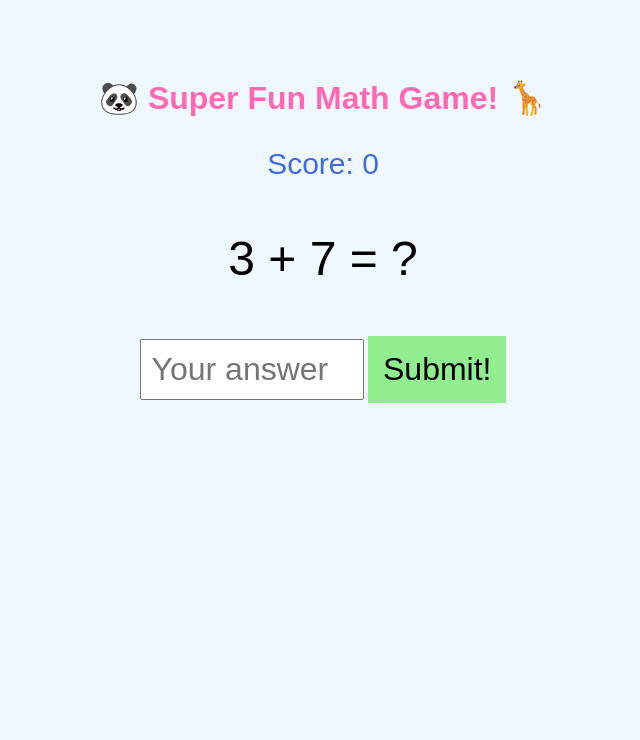
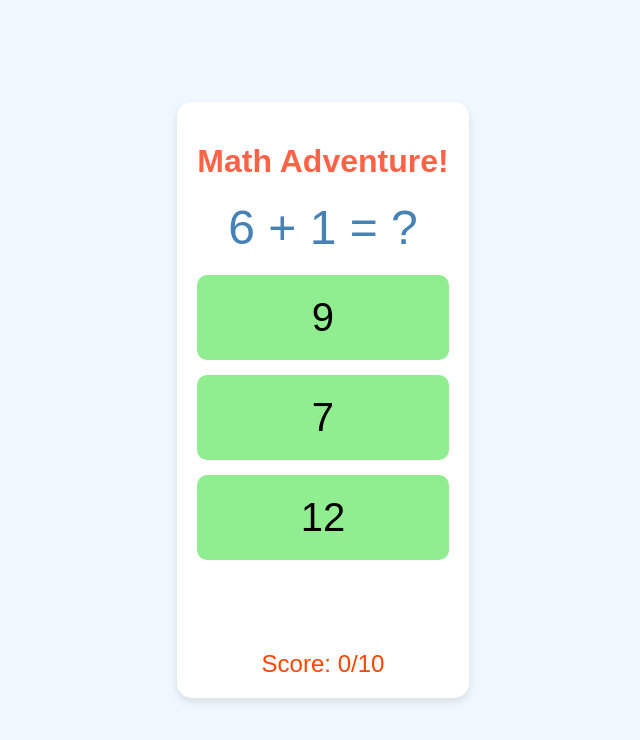
Before and after one commit to WillyMammoth6/MathIsFun, a plain HTML site: page index.html in a window 1280 px wide. Shown: the whole page, without its empty margins (317-957 px from the left). Drawn offline with Linux system fonts and the light colour scheme.

Commit message:
Update index.html

```diff
--- a/index.html
+++ b/index.html
@@ -3,51 +3,193 @@
 <head>
     <meta charset="UTF-8">
     <meta name="viewport" content="width=device-width, initial-scale=1.0">
-    <title>Fun Math Game for Kids!</title>
+    <title>Fun Math Game for Kids</title>
     <style>
-        body { font-family: Arial, sans-serif; text-align: center; background: #f0f8ff; padding: 50px; }
-        h1 { color: #ff69b4; }
-        #question { font-size: 48px; margin: 50px; }
-        input { font-size: 32px; padding: 10px; width: 200px; }
-        button { font-size: 32px; padding: 15px; background: #90ee90; border: none; cursor: pointer; }
-        #feedback { font-size: 40px; margin: 30px; }
-        #score { font-size: 30px; color: #4169e1; }
+        body {
+            font-family: Arial, sans-serif;
+            background-color: #f0f8ff;
+            display: flex;
+            justify-content: center;
+            align-items: center;
+            height: 100vh;
+            margin: 0;
+            color: #333;
+            text-align: center;
+        }
+        #game-container {
+            max-width: 90%;
+            padding: 20px;
+            background-color: #fff;
+            border-radius: 15px;
+            box-shadow: 0 4px 8px rgba(0,0,0,0.1);
+        }
+        h1 {
+            font-size: 2em;
+            color: #ff6347;
+            margin-bottom: 20px;
+        }
+        #problem {
+            font-size: 3em;
+            margin: 20px 0;
+            color: #4682b4;
+        }
+        #options {
+            display: flex;
+            flex-direction: column;
+            gap: 15px;
+        }
+        .option-btn {
+            font-size: 2.5em;
+            padding: 20px;
+            background-color: #90ee90;
+            border: none;
+            border-radius: 10px;
+            cursor: pointer;
+            transition: background-color 0.3s;
+            width: 100%;
+            max-width: 300px;
+            margin: 0 auto;
+        }
+        .option-btn:hover {
+            background-color: #32cd32;
+        }
+        #feedback {
+            font-size: 2em;
+            margin: 20px 0;
+            height: 50px;
+        }
+        #score {
+            font-size: 1.5em;
+            color: #ff4500;
+        }
+        #restart {
+            display: none;
+            font-size: 1.5em;
+            padding: 10px 20px;
+            background-color: #ffd700;
+            border: none;
+            border-radius: 10px;
+            cursor: pointer;
+            margin-top: 20px;
+        }
+        #restart:hover {
+            background-color: #ffc400;
+        }
+        /* Mobile-specific adjustments */
+        @media (max-width: 600px) {
+            h1 { font-size: 1.5em; }
+            #problem { font-size: 2.5em; }
+            .option-btn { font-size: 2em; padding: 15px; }
+            #feedback { font-size: 1.5em; }
+            #score { font-size: 1.2em; }
+        }
     </style>
 </head>
 <body>
-    <h1>🐼 Super Fun Math Game! 🦒</h1>
-    <p id="score">Score: 0</p>
-    <div id="question"></div>
-    <input type="number" id="answer" placeholder="Your answer">
-    <button onclick="checkAnswer()">Submit!</button>
-    <div id="feedback"></div>
+    <div id="game-container">
+        <h1>Math Adventure!</h1>
+        <div id="problem"></div>
+        <div id="options"></div>
+        <div id="feedback"></div>
+        <div id="score">Score: 0/10</div>
+        <button id="restart">Play Again!</button>
+    </div>
 
     <script>
+        let currentQuestion = 0;
         let score = 0;
-        let num1, num2, correctAnswer;
+        const totalQuestions = 10;
 
-        function newQuestion() {
-            num1 = Math.floor(Math.random() * 10) + 1;  // Change to higher for harder
-            num2 = Math.floor(Math.random() * 10) + 1;
-            correctAnswer = num1 + num2;  // Change to - * / for other operations
-            document.getElementById('question').innerText = `${num1} + ${num2} = ?`;
-            document.getElementById('answer').value = '';
-            document.getElementById('feedback').innerText = '';
+        function generateProblem() {
+            const isAddition = Math.random() < 0.5;
+            const a = Math.floor(Math.random() * 10);
+            let b = Math.floor(Math.random() * 10);
+            let correctAnswer;
+
+            if (isAddition) {
+                correctAnswer = a + b;
+                return { problem: `${a} + ${b} = ?`, correct: correctAnswer, isAddition: true };
+            } else {
+                // Ensure a >= b for non-negative result
+                if (b > a) [a, b] = [b, a]; // Swap if needed
+                correctAnswer = a - b;
+                return { problem: `${a} - ${b} = ?`, correct: correctAnswer, isAddition: false };
+            }
         }
 
-        function checkAnswer() {
-            let userAnswer = parseInt(document.getElementById('answer').value);
-            if (userAnswer === correctAnswer) {
-                document.getElementById('feedback').innerText = '🎉 Correct! Great job!';
-                score++;
-            } else {
-                document.getElementById('feedback').innerText = `😅 Oops! The answer is ${correctAnswer}. Try again!`;
+        function getWrongAnswers(correct, isAddition) {
+            const wrongs = new Set();
+            while (wrongs.size < 2) {
+                let wrong = Math.floor(Math.random() * (isAddition ? 19 : 10)); // Addition up to 18, subtraction 0-9
+                if (wrong !== correct) wrongs.add(wrong);
             }
-            document.getElementById('score').innerText = `Score: ${score}`;
-            setTimeout(newQuestion, 2000);  // New question after 2 seconds
+            return Array.from(wrongs);
         }
 
-        newQuestion();  // Start the game
+        function shuffle(array) {
+            for (let i = array.length - 1; i > 0; i--) {
+                const j = Math.floor(Math.random() * (i + 1));
+                [array[i], array[j]] = [array[j], array[i]];
+            }
+            return array;
+        }
+
+        function displayQuestion() {
+            if (currentQuestion >= totalQuestions) {
+                document.getElementById('problem').innerText = 'Game Over!';
+                document.getElementById('options').innerHTML = '';
+                document.getElementById('feedback').innerText = `You got ${score} out of ${totalQuestions}! 🎉`;
+                document.getElementById('restart').style.display = 'block';
+                return;
+            }
+
+            const { problem, correct, isAddition } = generateProblem();
+            document.getElementById('problem').innerText = problem;
+
+            const wrongs = getWrongAnswers(correct, isAddition);
+            const options = shuffle([correct, ...wrongs]);
+
+            const optionsDiv = document.getElementById('options');
+            optionsDiv.innerHTML = '';
+            options.forEach(opt => {
+                const btn = document.createElement('button');
+                btn.classList.add('option-btn');
+                btn.innerText = opt;
+                btn.onclick = () => checkAnswer(opt, correct);
+                optionsDiv.appendChild(btn);
+            });
+
+            document.getElementById('feedback').innerText = '';
+            document.getElementById('score').innerText = `Score: ${score}/${totalQuestions}`;
+        }
+
+        function checkAnswer(selected, correct) {
+            const feedback = document.getElementById('feedback');
+            if (selected === correct) {
+                feedback.innerText = 'Yay! Correct! 😊';
+                feedback.style.color = 'green';
+                score++;
+                // Optional: Play success sound (browser may require user interaction)
+                new Audio('https://www.soundjay.com/buttons/beep-07.mp3').play().catch(() => {});
+            } else {
+                feedback.innerText = `Oops! The answer is ${correct}. Try again! 😔`;
+                feedback.style.color = 'red';
+                // Optional: Play error sound
+                new Audio('https://www.soundjay.com/buttons/beep-08b.mp3').play().catch(() => {});
+            }
+            currentQuestion++;
+            setTimeout(displayQuestion, 2000); // Wait 2 seconds before next question
+        }
+
+        document.getElementById('restart').onclick = () => {
+            currentQuestion = 0;
+            score = 0;
+            document.getElementById('restart').style.display = 'none';
+            displayQuestion();
+        };
+
+        // Start the game
+        displayQuestion();
     </script>
 </body>
 </html>
```
